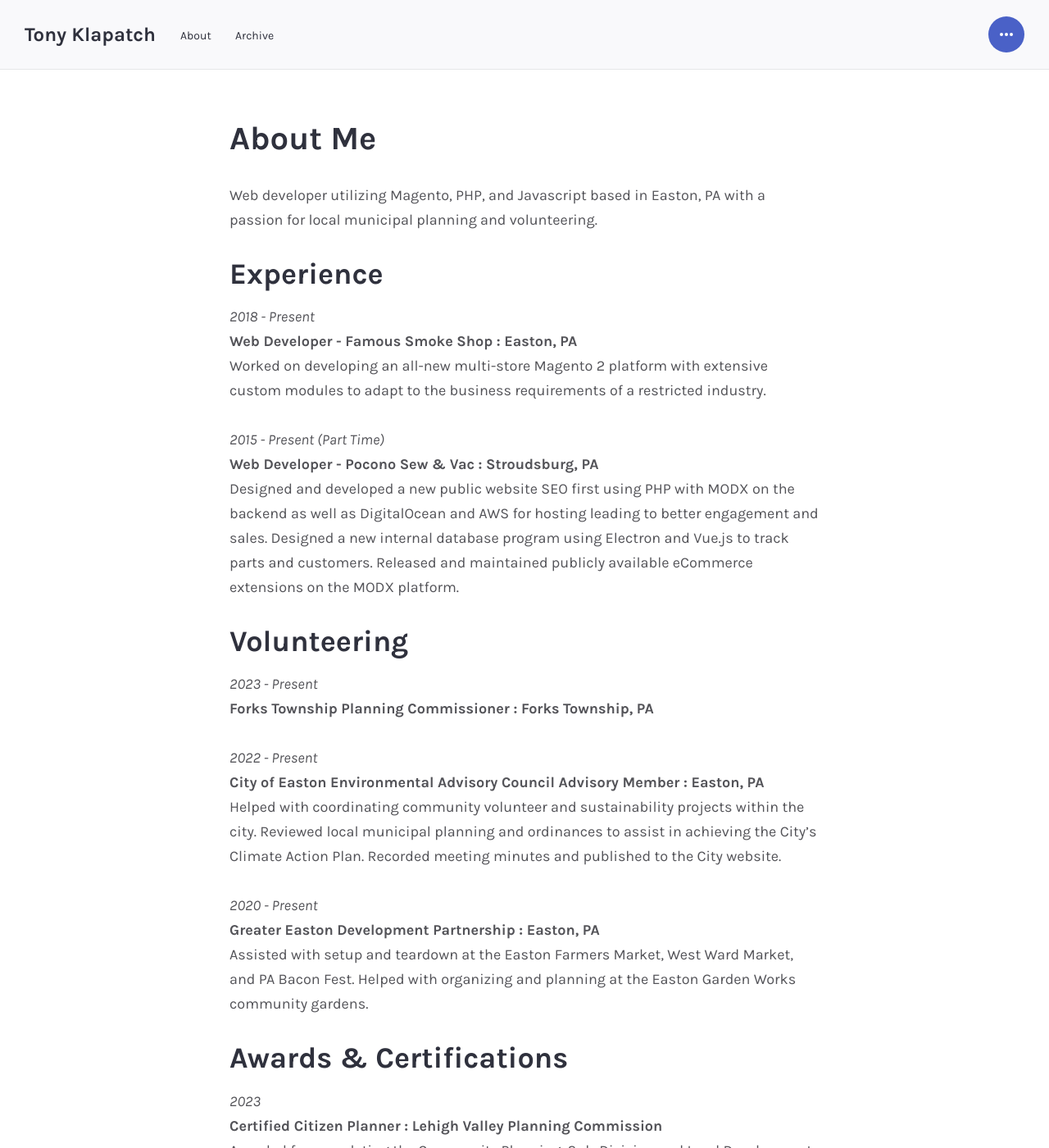
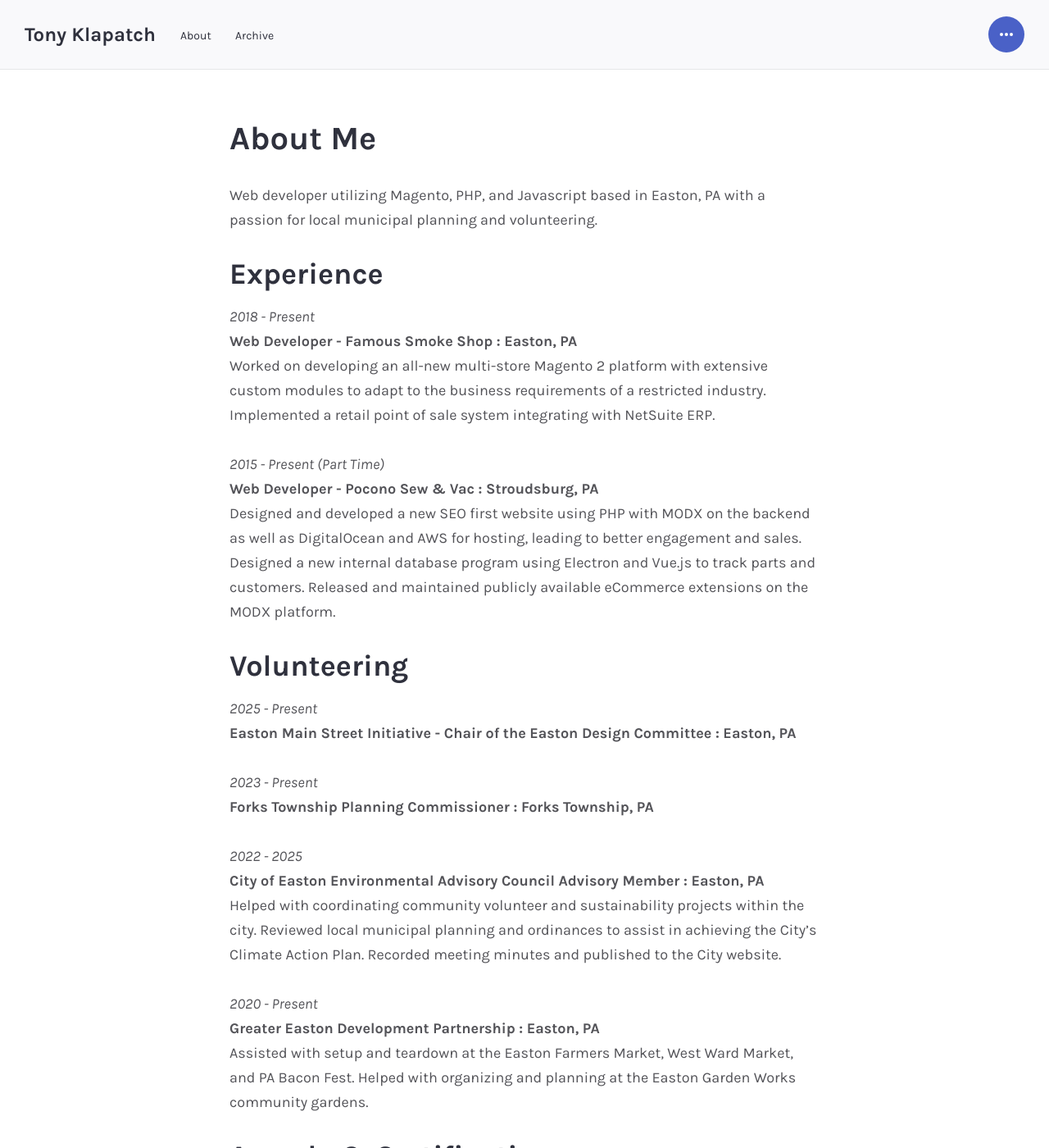
Before and after one commit to tonyklapatch/tonyklapatch.github.io, a Jekyll site: the page built from about.md, in a window 1280 px wide and 1400 px high. Shown: the whole window at 82% size. Built offline with Jekyll 4.4.1, drawn with Linux system fonts in a browser that asks for light colours.

Commit message:
Update pics, about

```diff
--- a/about.md
+++ b/about.md
@@ -9,18 +9,21 @@ Web developer utilizing Magento, PHP, and Javascript based in Easton, PA with a
 
 *2018 - Present*\
 **Web Developer - Famous Smoke Shop : Easton, PA**\
-Worked on developing an all-new multi-store Magento 2 platform with extensive custom modules to adapt to the business requirements of a restricted industry.
+Worked on developing an all-new multi-store Magento 2 platform with extensive custom modules to adapt to the business requirements of a restricted industry. Implemented a retail point of sale system integrating with NetSuite ERP.
 
 *2015 - Present (Part Time)*\
 **Web Developer - Pocono Sew & Vac : Stroudsburg, PA**\
-Designed and developed a new public website SEO first using PHP with MODX on the backend as well as DigitalOcean and AWS for hosting leading to better engagement and sales. Designed a new internal database program using Electron and Vue.js to track parts and customers. Released and maintained publicly available eCommerce extensions on the MODX platform.
+Designed and developed a new SEO first website using PHP with MODX on the backend as well as DigitalOcean and AWS for hosting, leading to better engagement and sales. Designed a new internal database program using Electron and Vue.js to track parts and customers. Released and maintained publicly available eCommerce extensions on the MODX platform.
 
 ## Volunteering
+
+*2025 - Present*\
+**Easton Main Street Initiative - Chair of the Easton Design Committee : Easton, PA**
 
 *2023 - Present*\
 **Forks Township Planning Commissioner : Forks Township, PA**
 
-*2022 - Present*\
+*2022 - 2025*\
 **City of Easton Environmental Advisory Council Advisory Member : Easton, PA**\
 Helped with coordinating community volunteer and sustainability projects within the city. Reviewed local municipal planning and ordinances to assist in achieving the City's Climate Action Plan. Recorded meeting minutes and published to the City website.
 
```
Also changed, not shown: assets/images/authorimage.jpg, assets/images/bc_1.jpg.
